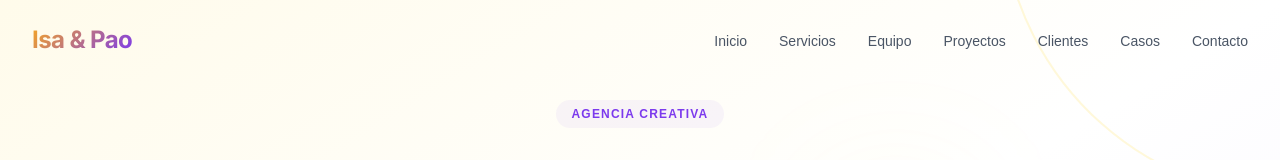
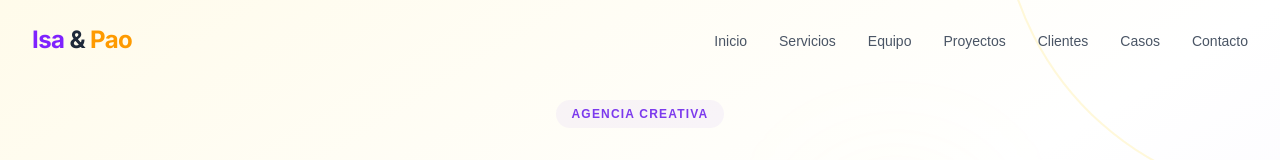
Before and after one commit to icristinahincapie-pantone/Portafolio-Isa-y-Pao, a Next.js app: page / in a window 1280 px wide. Shown: the top 160 px of the page. Built offline with nearby package versions, Linux system fonts and the light colour scheme; a web font is replaced by a local one.

Commit message:
fix: Isa morado, Pao amarillo en navbar

```diff
--- a/src/components/Navbar.tsx
+++ b/src/components/Navbar.tsx
@@ -39,7 +39,7 @@ export default function Navbar() {
           href="#inicio"
           className="text-xl sm:text-2xl font-bold tracking-tight"
         >
-          <span className="gradient-text">Isa & Pao</span>
+          <span className="text-violet-600">Isa</span><span className="text-gray-800"> & </span><span className="text-amber-500">Pao</span>
         </a>
 
         <ul className="hidden md:flex items-center gap-8">
```
